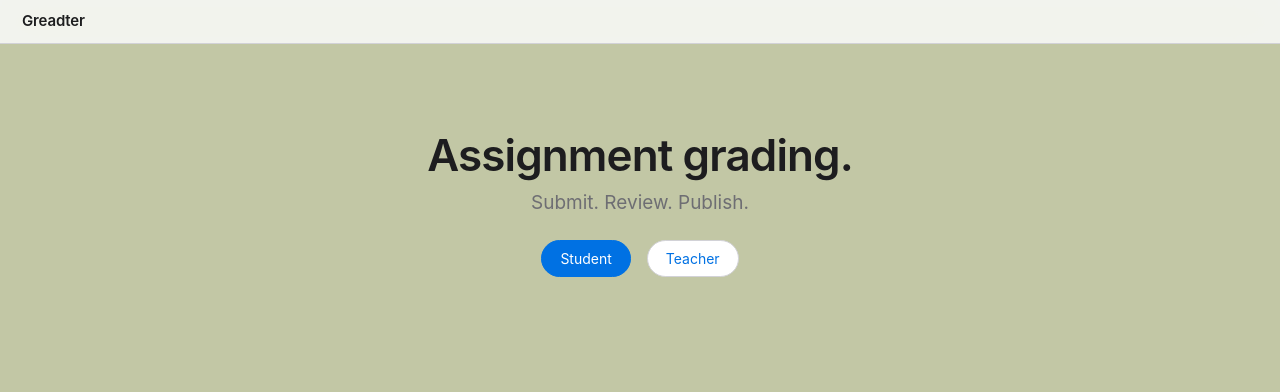
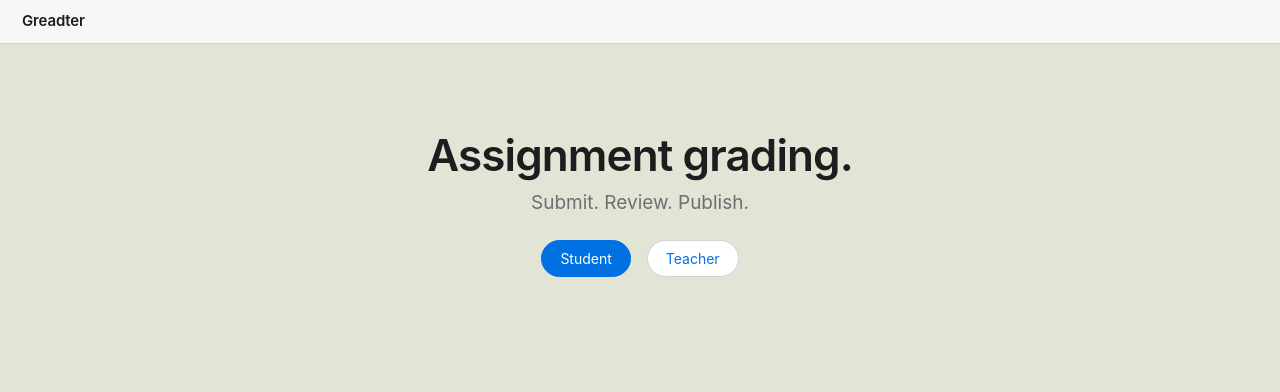
Before and after one commit to abdullahbazaz/Greadter, a website: page index.html in a window 1280 px wide. Drawn offline with Linux system fonts and the light colour scheme.

Commit message:
changed bg color

```diff
--- a/css/style.css
+++ b/css/style.css
@@ -1,6 +1,6 @@
 /* Greadter — Apple-style minimal. Flat, hairlines, Helvetica. No boxed cards. */
 :root{
-  --ink:#1d1d1f; --sub:#6e6e73; --line:#d2d2d7; --bg:#c2c7a5;
+  --ink:#1d1d1f; --sub:#6e6e73; --line:#d2d2d7; --bg:#e2e4d6;
   --blue:#0071e3; --red:#bf4800; --green:#1d8127; --amber:#9a6a00;
 }
 *{box-sizing:border-box}
```
